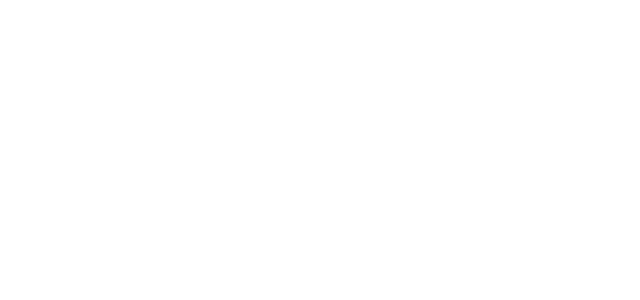
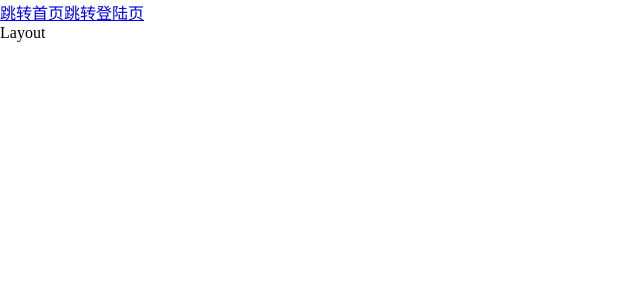
Before and after one commit to lezhang1122/geek-h5, a React (Create React App) app: page /home in a window 1280 px wide. Shown: the top 300 px of the page, without its empty margins (0-640 px from the left). Built offline with nearby package versions, Linux system fonts and the light colour scheme.

Commit message:
init router

```diff
--- a/package.json
+++ b/package.json
@@ -10,8 +10,10 @@
     "@types/node": "^16.11.26",
     "@types/react": "^17.0.39",
     "@types/react-dom": "^17.0.13",
+    "@types/react-router-dom": "^5.3.3",
     "react": "^17.0.2",
     "react-dom": "^17.0.2",
+    "react-router-dom": "^5.3.0",
     "react-scripts": "5.0.0",
     "typescript": "^4.6.2",
     "web-vitals": "^2.1.4"
--- a/src/App.tsx
+++ b/src/App.tsx
@@ -1,7 +1,21 @@
-import './App.scss'
-
+import { BrowserRouter as Router, Switch, Link, Route, Redirect } from 'react-router-dom';
+import './App.scss';
+import Layout from './pages/Layout/Layout';
+import Login from './pages/Login/Login';
 function App() {
-  return <div className="app"></div>
+  return (
+    <Router>
+      <div className="app">
+        <Link to="/home">跳转首页</Link>
+        <Link to="/login">跳转登陆页</Link>
+        <Switch>
+          <Redirect exact from="/" to="/home" />
+          <Route path="/home" component={Layout} />
+          <Route path="/login" component={Login} />
+        </Switch>
+      </div>
+    </Router>
+  );
 }
 
-export default App
+export default App;
--- /dev/null
+++ b/src/pages/Layout/Layout.tsx
@@ -0,0 +1,7 @@
+import React from 'react'
+
+export default function Layout() {
+  return (
+    <div>Layout</div>
+  )
+}
--- /dev/null
+++ b/src/pages/Login/Login.tsx
@@ -0,0 +1,7 @@
+import React from 'react'
+
+export default function Login() {
+  return (
+    <div>Login</div>
+  )
+}
```
Also changed, not shown: 1 other file (tests, documents, lock files or other folders).
